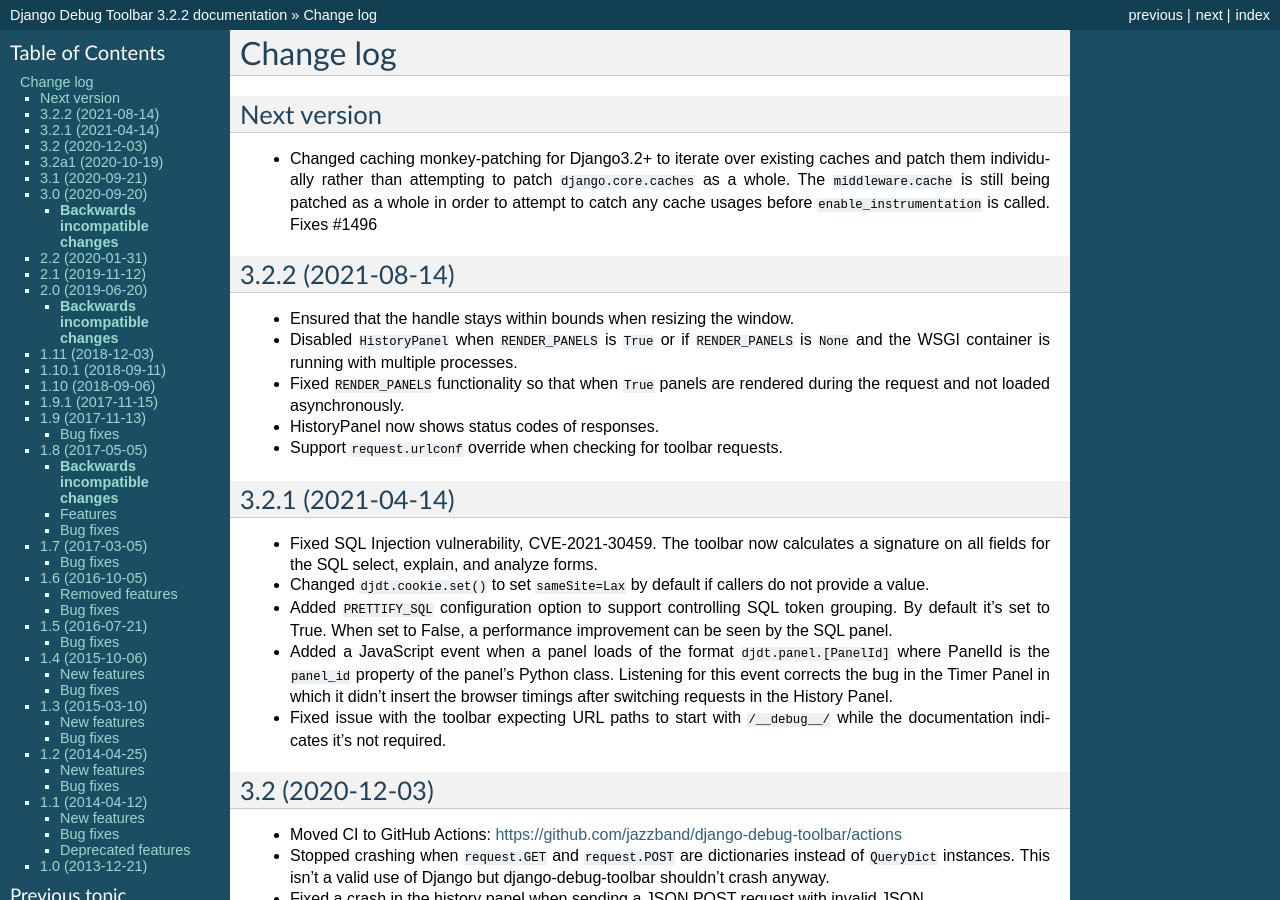
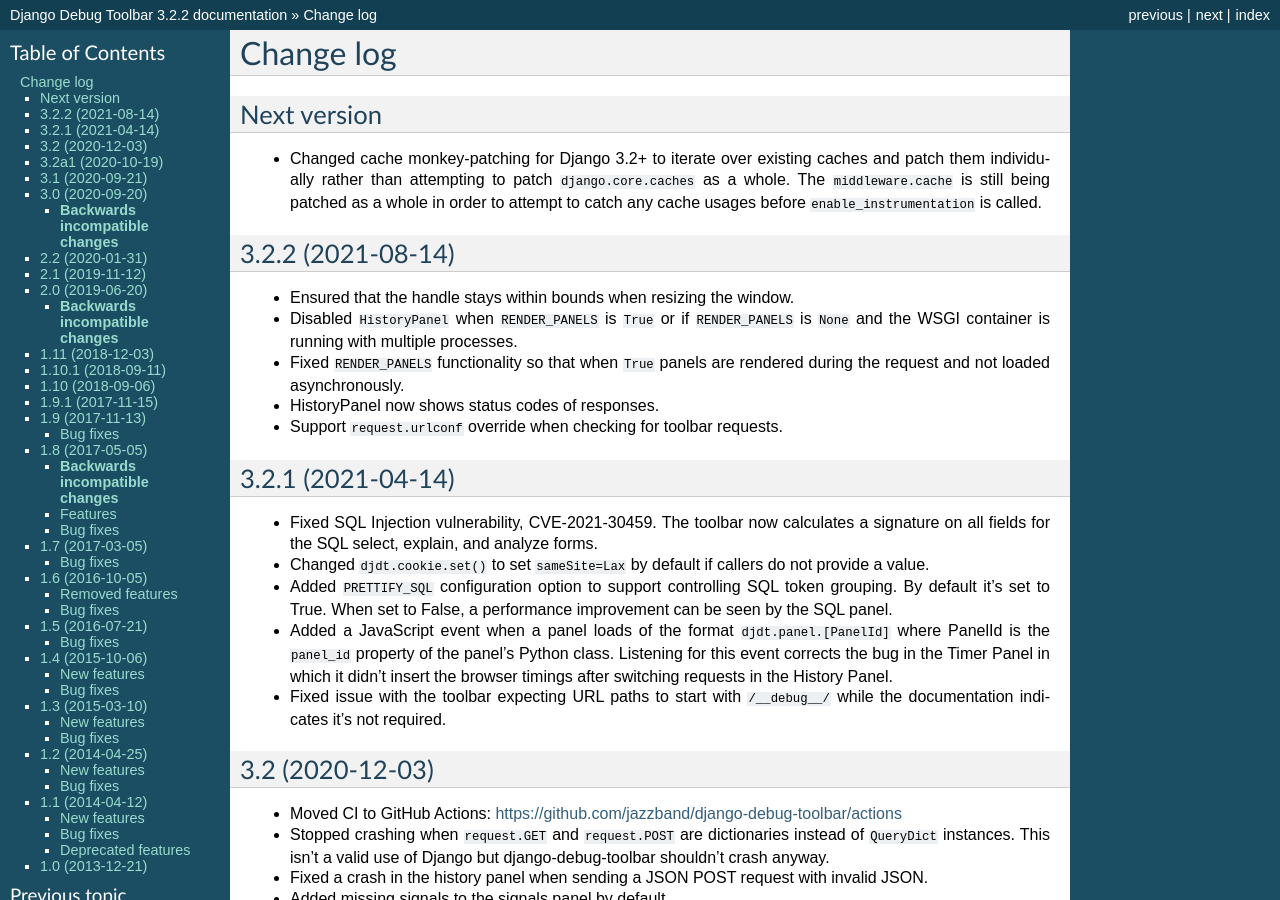
Before and after one commit to jazzband/django-debug-toolbar, a Sphinx documentation site: the page built from docs/changes.rst, in a window 1280 px wide and 900 px high. Built offline with Sphinx 7.4.7, drawn with Linux system fonts in a browser that asks for light colours.

Commit message:
Apply suggestions from code review
Co-authored-by: Matthias Kestenholz <mk@feinheit.ch>

```diff
--- a/docs/changes.rst
+++ b/docs/changes.rst
@@ -4,11 +4,11 @@
 Next version
 ------------
 
-* Changed caching monkey-patching for Django3.2+ to iterate over existing
+* Changed cache monkey-patching for Django 3.2+ to iterate over existing
   caches and patch them individually rather than attempting to patch
   ``django.core.caches`` as a whole. The ``middleware.cache`` is still
   being patched as a whole in order to attempt to catch any cache
-  usages before ``enable_instrumentation`` is called. Fixes #1496
+  usages before ``enable_instrumentation`` is called.
 
 
 3.2.2 (2021-08-14)
```
